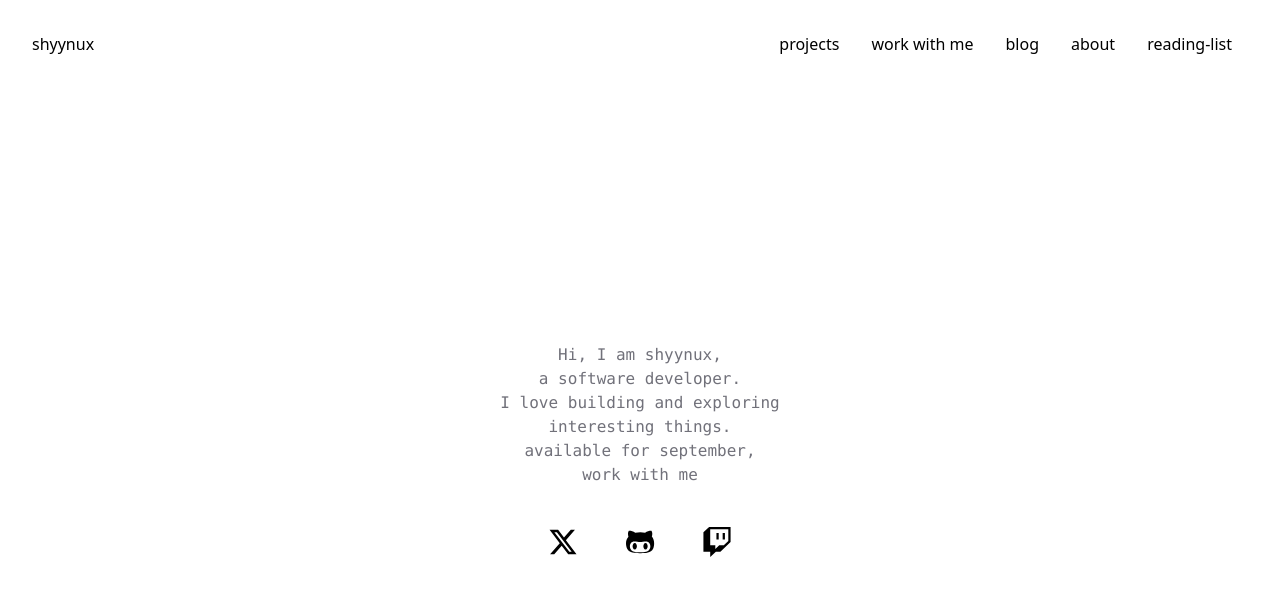
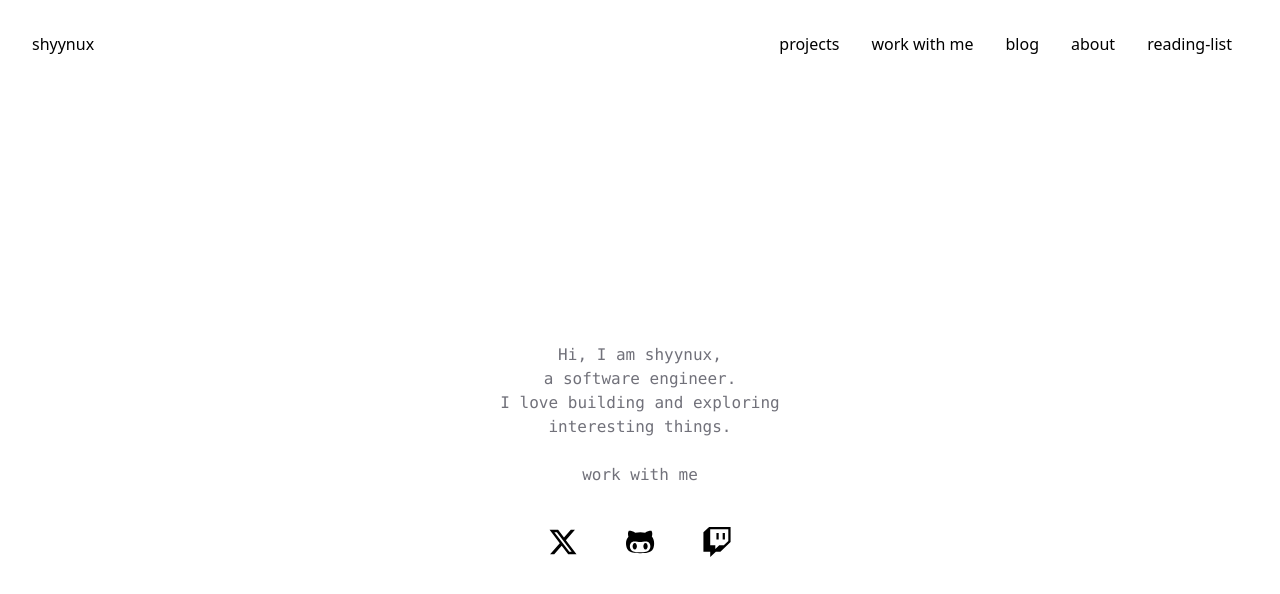
Before and after one commit to shyynux/minimal-portfolio, a React (Vite) app in the folder bio/: page / in a window 1280 px wide. Shown: the top 594 px of the page. Built offline with nearby package versions, Linux system fonts and the light colour scheme.

Commit message:
Update home.tsx

```diff
--- a/bio/src/home.tsx
+++ b/bio/src/home.tsx
@@ -18,13 +18,13 @@ function App() {
       <div className='text-zinc-500'>
       Hi, I am shyynux,
       <br />
-      a software developer.
+      a software engineer.
       <br />
       I love building and exploring
       <br />
        interesting things.
       <br />
-      available for september, <br />
+      <br />
        <a href='/work' className='hover:text-purple-500 hover:underline'>work with me</a>
       </div>
       <div className='pt-8'>
```
